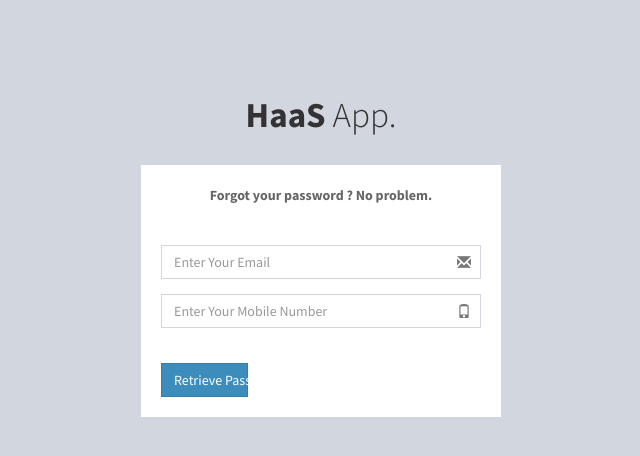
After one commit to Aya-M-Ashraf/HaaSServer, a Java web app: page /forgotPassword in a window 1280 px wide. The commit adds this page. Shown: the top 456 px of the page, without its empty margins (319-959 px from the left). Run offline with Spring Boot 4, a stand-in JSP engine, Linux system fonts and the light colour scheme; the project's own start-up code is not run, and a stand-in starts its controllers and pages; some libraries are stand-ins or nearby versions.

Commit message:
After adding retrieve password

```diff
--- a/nb-configuration.xml
+++ b/nb-configuration.xml
@@ -13,8 +13,6 @@ You can copy and paste the single properties, into the pom.xml file and the IDE
 That way multiple projects can share the same settings (useful for formatting rules for example).
 Any value defined here will override the pom.xml file value but is only applicable to the current project.
 -->
-        <org-netbeans-modules-maven-j2ee.netbeans_2e_hint_2e_j2eeVersion>1.7-web</org-netbeans-modules-maven-j2ee.netbeans_2e_hint_2e_j2eeVersion>
-        <org-netbeans-modules-maven-j2ee.netbeans_2e_hint_2e_deploy_2e_server>Tomcat</org-netbeans-modules-maven-j2ee.netbeans_2e_hint_2e_deploy_2e_server>
         <org-netbeans-modules-maven-jaxws.rest_2e_config_2e_type>ide</org-netbeans-modules-maven-jaxws.rest_2e_config_2e_type>
     </properties>
 </project-shared-configuration>
--- /dev/null
+++ b/src/main/java/com/haas/webview/controller/ForgotPasswordController.java
@@ -0,0 +1,46 @@
+package com.haas.webview.controller;
+
+import com.haas.server.service.interfaces.UserService;
+import com.haas.server.utils.PasswordSenderMail;
+import commons.dto.UserDTO;
+import javax.servlet.http.HttpServletRequest;
+import org.springframework.beans.factory.annotation.Autowired;
+import org.springframework.stereotype.Controller;
+import org.springframework.validation.BindingResult;
+import org.springframework.web.bind.annotation.ModelAttribute;
+import org.springframework.web.bind.annotation.RequestMapping;
+import org.springframework.web.bind.annotation.RequestMethod;
+import org.springframework.web.bind.annotation.SessionAttributes;
+import org.springframework.web.servlet.ModelAndView;
+import org.springframework.web.servlet.mvc.support.RedirectAttributes;
+
+/**
+ *
+ * @author Hossam
+ */
+@Controller
+@SessionAttributes
+public class ForgotPasswordController {
+
+    @Autowired
+    private UserService userServiceImpl;
+
+    @RequestMapping("/forgotPassword")
+    public ModelAndView showPage() {
+        return new ModelAndView("forgotPassword", "user", new UserDTO());
+    }
+
+    @RequestMapping(value = "/retrievingPassword", method = RequestMethod.POST)
+    public ModelAndView onSubmit(@ModelAttribute("user") UserDTO user, BindingResult result, HttpServletRequest request) {
+        UserDTO userDTO = userServiceImpl.updateUserPassword(user.getEmail(), user.getPhone());
+        if (user == null) {//No such user
+            return new ModelAndView("forgotPassword", "user", new UserDTO());
+        } else {//success retrieving password
+            PasswordSenderMail.generateAndSendEmail(user.getPassword(), user.getEmail());
+            return new ModelAndView("redirect:login.htm");
+
+        }
+
+    }
+
+}
--- /dev/null
+++ b/src/main/webapp/WEB-INF/jsp/forgotPassword.jsp
@@ -0,0 +1,68 @@
+<%--
+    Document   : login
+    Created on : Jun 2, 2016, 10:38:37 PM
+    Author     : Hossam
+--%>
+
+<%@page contentType="text/html" pageEncoding="UTF-8"%>
+<%@taglib prefix="form" uri="http://www.springframework.org/tags/form"%>
+<%@taglib prefix="c" uri="http://java.sun.com/jsp/jstl/core" %>
+<%@taglib prefix="spring" uri="http://www.springframework.org/tags" %>
+<!DOCTYPE html>
+<html>
+    <head>
+        <meta charset="utf-8">
+        <meta http-equiv="X-UA-Compatible" content="IE=edge">
+        <title> Forgot Password </title>
+        <!-- Tell the browser to be responsive to screen width -->
+        <meta content="width=device-width, initial-scale=1, maximum-scale=1, user-scalable=no" name="viewport">
+        <!-- Bootstrap 3.3.5 -->
+        <link rel="stylesheet" href="resources/bootstrap/css/bootstrap.min.css">
+        <!-- Font Awesome -->
+        <link rel="stylesheet" href="https://maxcdn.bootstrapcdn.com/font-awesome/4.4.0/css/font-awesome.min.css">
+        <!-- Ionicons -->
+        <link rel="stylesheet" href="https://code.ionicframework.com/ionicons/2.0.1/css/ionicons.min.css">
+        <!-- Theme style -->
+        <link rel="stylesheet" href="resources/dist/css/AdminLTE.min.css">
+        <!-- iCheck -->
+        <link rel="stylesheet" href="resources/plugins/iCheck/square/blue.css">
+
+
+    </head>
+
+    <body class="hold-transition login-page">
+        <div class="login-box">
+            <div class="login-logo">
+                <span class="logo-lg"><b>HaaS </b>App.</span>
+            </div><!-- /.login-logo -->
+            <div class="login-box-body">
+                <b><p class="login-box-msg">Forgot your password ? No problem.</p></b>
+                <br>
+
+                <form:form method="POST" action="retrievingPassword.htm" modelAttribute="user">
+
+                    <div class="form-group has-feedback">
+                        <form:input path="email" cssClass="form-control"   placeholder= "Enter Your Email" />
+                        <span class="glyphicon glyphicon-envelope form-control-feedback"></span>
+                    </div>
+
+                    <div class="form-group has-feedback">
+                        <form:password path="phone" cssClass="form-control"   placeholder= "Enter Your Mobile Number" />
+                        <span class="glyphicon glyphicon-phone form-control-feedback"></span>
+                    </div>
+
+
+                    <br>
+                    <div class="row">
+                        <div class="col-xs-4">
+                            <button type="submit" class="btn btn-primary btn-block btn-flat">Retrieve Password</button>
+                        </div><!-- /.col -->
+                    </div>
+                </form:form>
+
+
+            </div><!-- /.login-box-body -->
+        </div><!-- /.login-box -->
+
+    </body>
+</html>
--- a/src/main/webapp/WEB-INF/jsp/index.jsp
+++ b/src/main/webapp/WEB-INF/jsp/index.jsp
@@ -23,5 +23,6 @@
         <a href="transferCoins.htm">Transfer Coins</a> |
         <a href="login.htm">Login</a> |
         <a href="editProfile.htm">Edit Profile</a> |
+        <a href="forgotPassword.htm">Forgot Password</a>
     </body>
 </html>
--- a/src/main/webapp/WEB-INF/tiles.xml
+++ b/src/main/webapp/WEB-INF/tiles.xml
@@ -43,4 +43,8 @@
         <put-attribute name="body" value="/WEB-INF/jsp/editProfile.jsp"/>
     </definition>
 
+
+    <definition name="forgotPassword" template="/WEB-INF/jsp/forgotPassword.jsp" >
+    </definition>
+
 </tiles-definitions>
```
